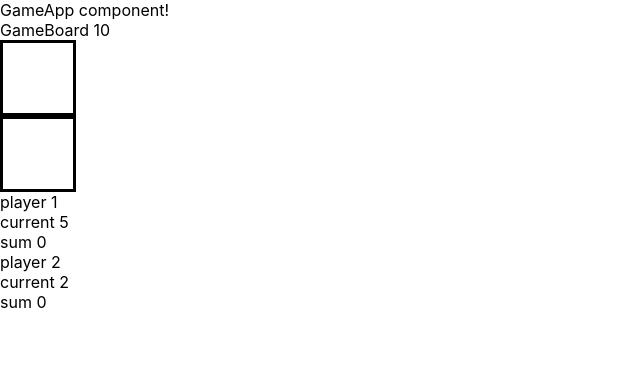
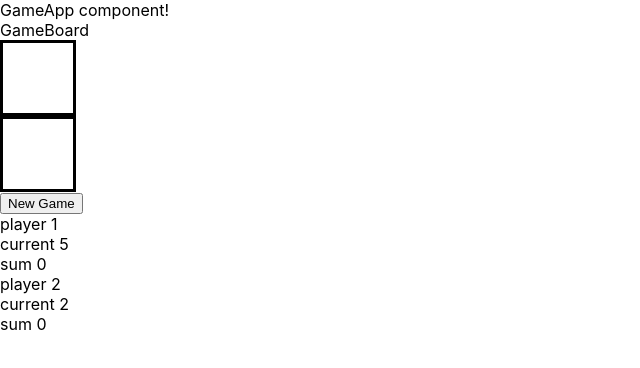
Before and after one commit to TamarCY/Appleseeds-Dice-Game-App, a React (Create React App) app: page / in a window 1280 px wide. Shown: the top 368 px of the page, without its empty margins (0-640 px from the left). Built offline with nearby package versions, Linux system fonts and the light colour scheme.

Commit message:
with button

```diff
--- a/src/Components/Player/GameBoard/GameBoard.jsx
+++ b/src/Components/Player/GameBoard/GameBoard.jsx
@@ -16,6 +16,7 @@ class GameBoard extends react.Component {
                 <div>GameBoard {this.props.test}</div>
                 <Dice />
                 <Dice />
+                <button className="new-game-btn" onClick={()=>(this.props.newGame())}>New Game</button>
             </div>
         )
     }
--- a/src/Components/Player/Player/Player.jsx
+++ b/src/Components/Player/Player/Player.jsx
@@ -6,7 +6,6 @@ class Player extends react.Component {
     //     super(props)
     // }
     render (){
-        console.log(this.props.playerData)
         return (
             <div>
             <div>
--- a/src/Pages/GameApp/GameApp.jsx
+++ b/src/Pages/GameApp/GameApp.jsx
@@ -30,6 +30,7 @@ class GameApp extends react.Component {
     }
 
     newGame = () => {
+        console.log("new game")
         this.setState((prevState) => ({
             players: {
                 ...prevState.players,  // copy all other key-value pairs of object inside players (here the aren't any)
@@ -67,7 +68,7 @@ class GameApp extends react.Component {
                 <div>GameApp component!
 
                 </div>
-                <GameBoard test={10} />
+                <GameBoard newGame={this.newGame} />
                 <Player playerData={this.state.players.player1} />
                 <Player playerData={this.state.players.player2} />
             </>
```
